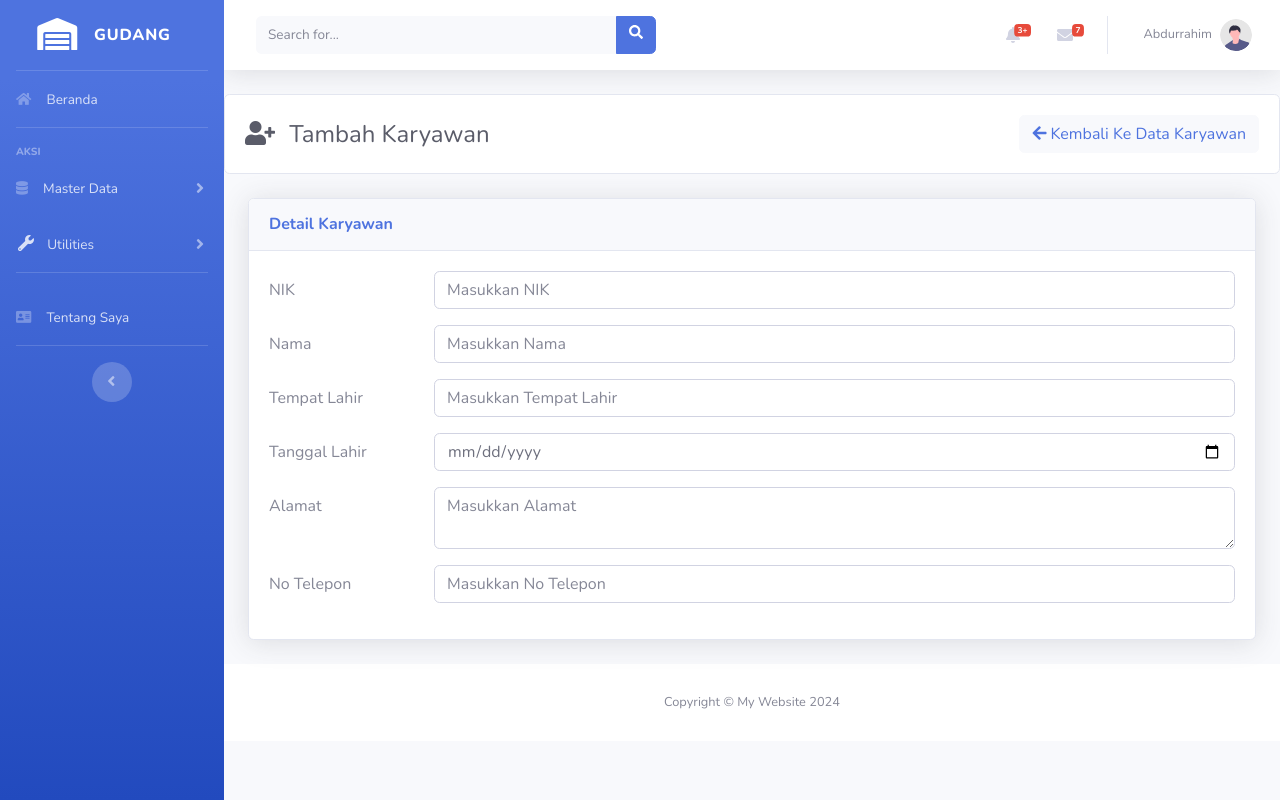
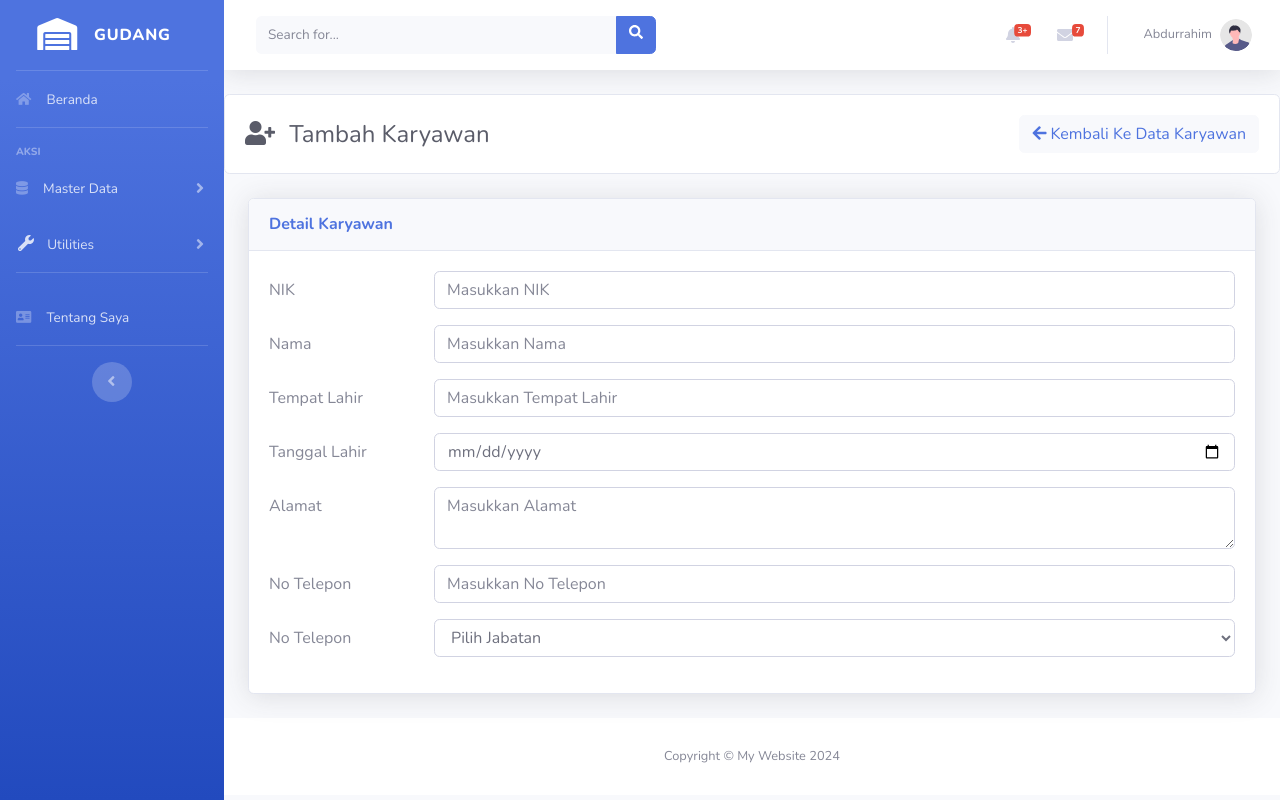
Before and after one commit to abdurrahimFSD/Praktikum-Web2-UNISKA, a PHP site: page /pages/karyawan_add.php in a window 1280 px wide. Run offline with PHP 8.4, Linux system fonts and the light colour scheme; some libraries are stand-ins or nearby versions.

Commit message:
Menambahkan select untuk jabatan

```diff
--- a/pages/karyawan_add.php
+++ b/pages/karyawan_add.php
@@ -71,6 +71,18 @@
                                         <input type="text" class="form-control" id="noTelepon" name="noTelepon" placeholder="Masukkan No Telepon" maxlength="13" required>
                                     </div>
                                 </div>
+                                <div class="mb-3 row">
+                                    <label for="jabatan" class="col-sm-2 col-form-label">No Telepon</label>
+                                    <div class="col-sm-10">
+                                        <select class="form-select form-control" aria-label="Default select example">
+                                            <option selected>Pilih Jabatan</option>
+                                            <option value="Operator">Operator</option>
+                                            <option value="Leader">Leader</option>
+                                            <option value="Supervisor">Supervisor</option>
+                                            <option value="Manage">Manager</option>
+                                        </select>
+                                    </div>
+                                </div>
 
                             </form>
                         </div>
```
